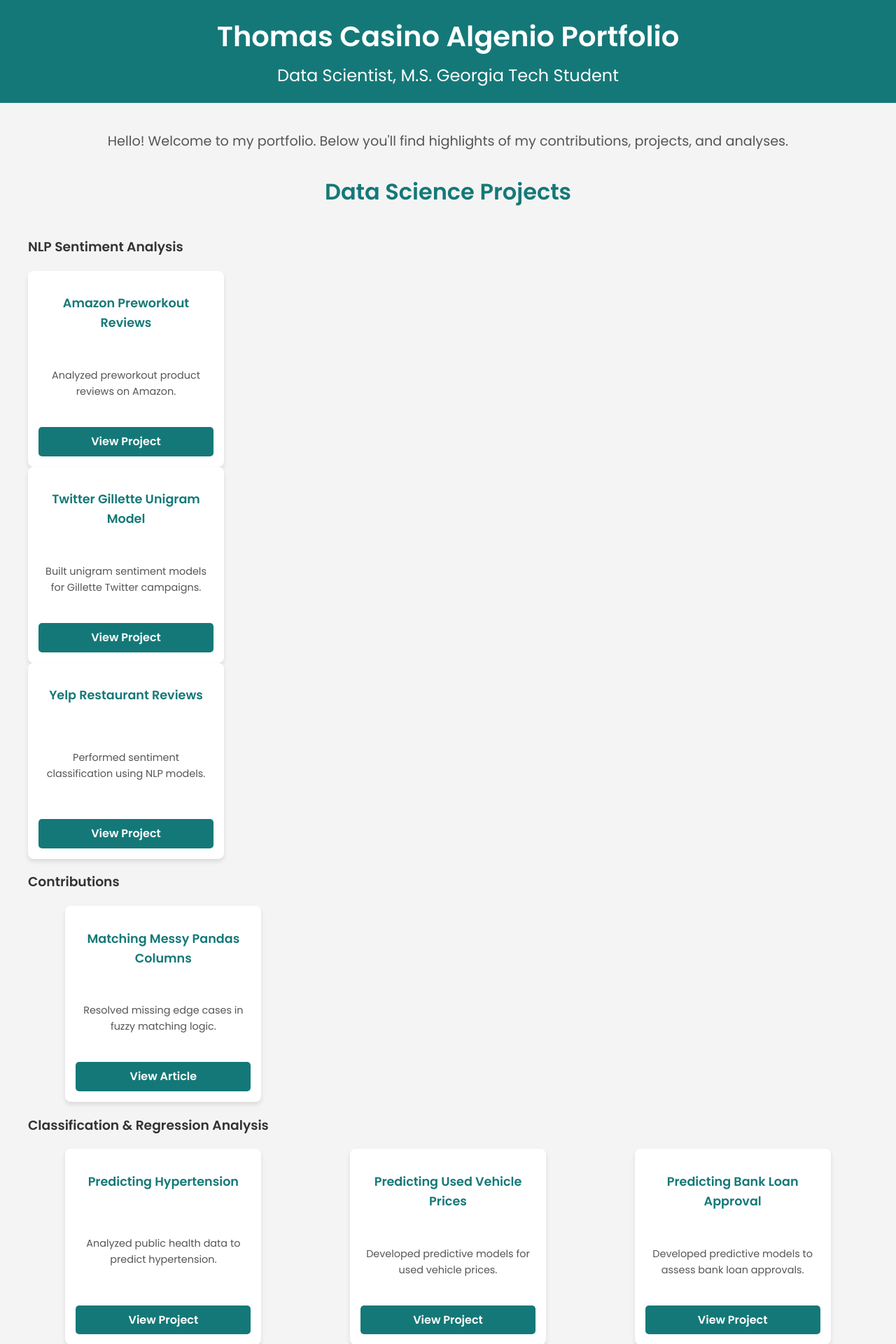
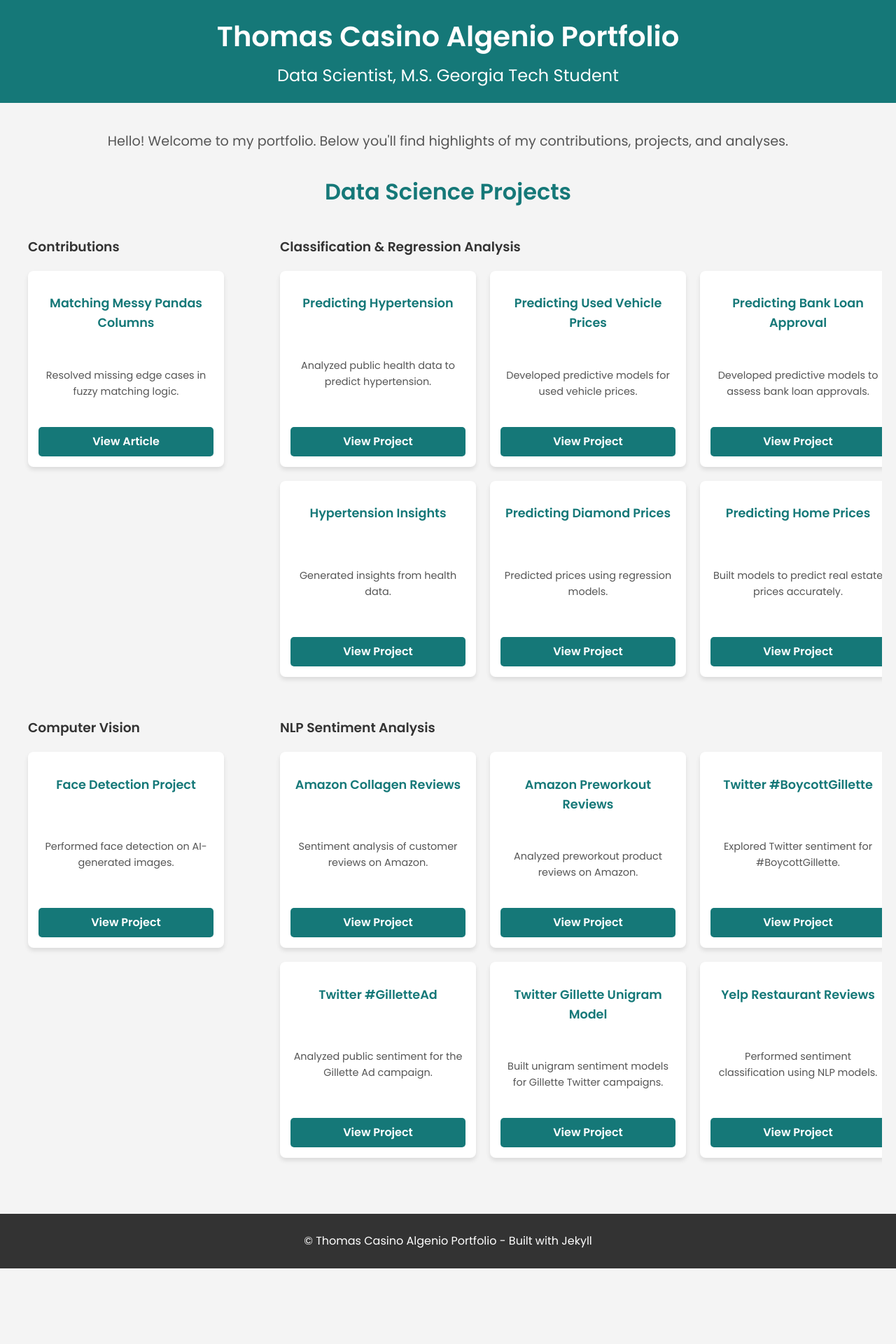
Before and after one commit to thomasalgenio/Thomas_Portfolio, a Jekyll site: the page built from README.md, in a window 1280 px wide. Shown: the top 1920 px of the page at 70% size. Built offline with Jekyll 4.4.1, drawn with Linux system fonts in a browser that asks for light colours; our own code applies the rules of GitHub Pages for plain Markdown files; after the commit the page ends 1812 px from its top, so only the background shows below that.

Commit message:
Update default.html

```diff
--- a/_layouts/default.html
+++ b/_layouts/default.html
@@ -56,6 +56,7 @@
         grid-template-columns: 1fr 1fr;
         gap: 40px;
         align-items: start;
+        margin-left: 0; /* Add this line */
       }
 
       .projects {
@@ -156,26 +157,6 @@
       <section>
         <h2>Data Science Projects</h2>
         <div class="grid-2-columns">
-          <!-- NLP Sentiment Analysis -->
-          <div>
-            <h3>NLP Sentiment Analysis</h3>
-              <div class="project-card">
-                <h3>Amazon Preworkout Reviews</h3>
-                <p>Analyzed preworkout product reviews on Amazon.</p>
-                <a href="https://github.com/thomasalgenio/Sample_Projects/tree/main/NLP_Sentiment_Analysis_Amazon" class="btn">View Project</a>
-              </div>
-              <div class="project-card">
-                <h3>Twitter Gillette Unigram Model</h3>
-                <p>Built unigram sentiment models for Gillette Twitter campaigns.</p>
-                <a href="https://github.com/thomasalgenio/Sample_Projects/tree/main/NLP_Sentiment_Analysis_Gillette" class="btn">View Project</a>
-              </div>
-              <div class="project-card">
-                <h3>Yelp Restaurant Reviews</h3>
-                <p>Performed sentiment classification using NLP models.</p>
-                <a href="https://github.com/thomasalgenio/Sample_Projects/tree/main/NLP_Sentiment_Analysis_Yelp" class="btn">View Project</a>
-              </div>
-            </div>
-          </div>
 
           <!-- Contributions -->
           <div>
@@ -238,6 +219,43 @@
             </div>
           </div>
 
+      <!-- NLP Sentiment Analysis -->
+          <div>
+            <h3>NLP Sentiment Analysis</h3>
+            <div class="projects">
+              <div class="project-card">
+                <h3>Amazon Collagen Reviews</h3>
+                <p>Sentiment analysis of customer reviews on Amazon.</p>
+                <a href="https://github.com/thomasalgenio/Sample_Projects/tree/main/NLP_Sentiment_Analysis_Amazon" class="btn">View Project</a>
+              </div>
+              <div class="project-card">
+                <h3>Amazon Preworkout Reviews</h3>
+                <p>Analyzed preworkout product reviews on Amazon.</p>
+                <a href="https://github.com/thomasalgenio/Sample_Projects/tree/main/NLP_Sentiment_Analysis_Amazon" class="btn">View Project</a>
+              </div>
+              <div class="project-card">
+                <h3>Twitter #BoycottGillette</h3>
+                <p>Explored Twitter sentiment for #BoycottGillette.</p>
+                <a href="https://github.com/thomasalgenio/Sample_Projects/tree/main/NLP_Sentiment_Analysis_Gillette" class="btn">View Project</a>
+              </div>
+              <div class="project-card">
+                <h3>Twitter #GilletteAd</h3>
+                <p>Analyzed public sentiment for the Gillette Ad campaign.</p>
+                <a href="https://github.com/thomasalgenio/Sample_Projects/tree/main/NLP_Sentiment_Analysis_Gillette" class="btn">View Project</a>
+              </div>
+              <div class="project-card">
+                <h3>Twitter Gillette Unigram Model</h3>
+                <p>Built unigram sentiment models for Gillette Twitter campaigns.</p>
+                <a href="https://github.com/thomasalgenio/Sample_Projects/tree/main/NLP_Sentiment_Analysis_Gillette" class="btn">View Project</a>
+              </div>
+              <div class="project-card">
+                <h3>Yelp Restaurant Reviews</h3>
+                <p>Performed sentiment classification using NLP models.</p>
+                <a href="https://github.com/thomasalgenio/Sample_Projects/tree/main/NLP_Sentiment_Analysis_Yelp" class="btn">View Project</a>
+              </div>
+            </div>
+          </div>
+
         </div>
       </section>
     </main>
```
